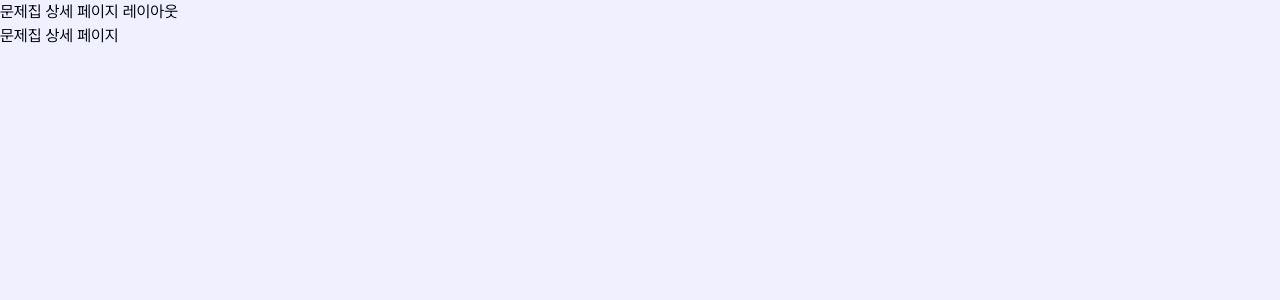
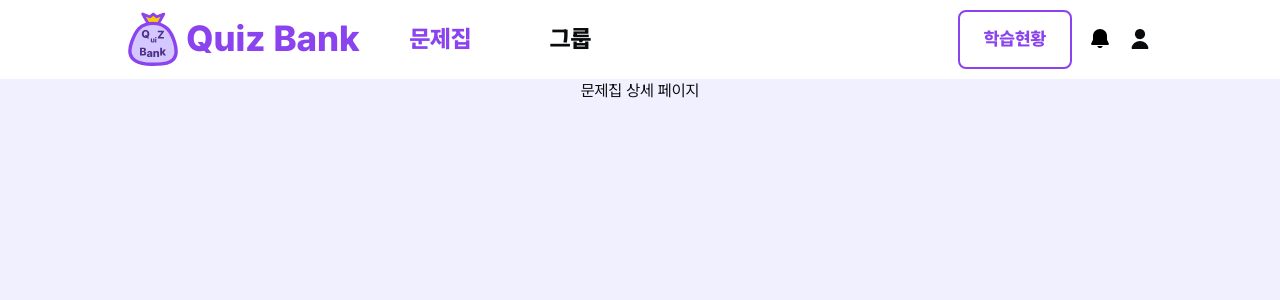
Before and after one commit to QuizBank-Dev/QuizBank-FE, a Next.js app: page /quizbook/555 in a window 1280 px wide. Shown: the top 300 px of the page. Built offline with nearby package versions, Linux system fonts and the light colour scheme; no server answers.

Commit message:
✨ 문제집 상세 페이지 레이아웃 작성

```diff
--- a/src/app/quizbook/(no-layout)/[quizbookId]/(layout)/layout.tsx
+++ b/src/app/quizbook/(no-layout)/[quizbookId]/(layout)/layout.tsx
@@ -1,8 +1,13 @@
+import DesktopHeader from '@/components/DesktopHeader'
+
 export default function Layout({ children }: { children: React.ReactNode }) {
     return (
-        <>
-            <div>문제집 상세 페이지 레이아웃</div>
-            <main>{children}</main>
-        </>
+        <div className="flex h-screen flex-col items-center text-gray-900">
+            {/* 데스크탑 전용 헤더 */}
+            <DesktopHeader />
+
+            {/* 컨탠츠 */}
+            {children}
+        </div>
     )
 }
```
